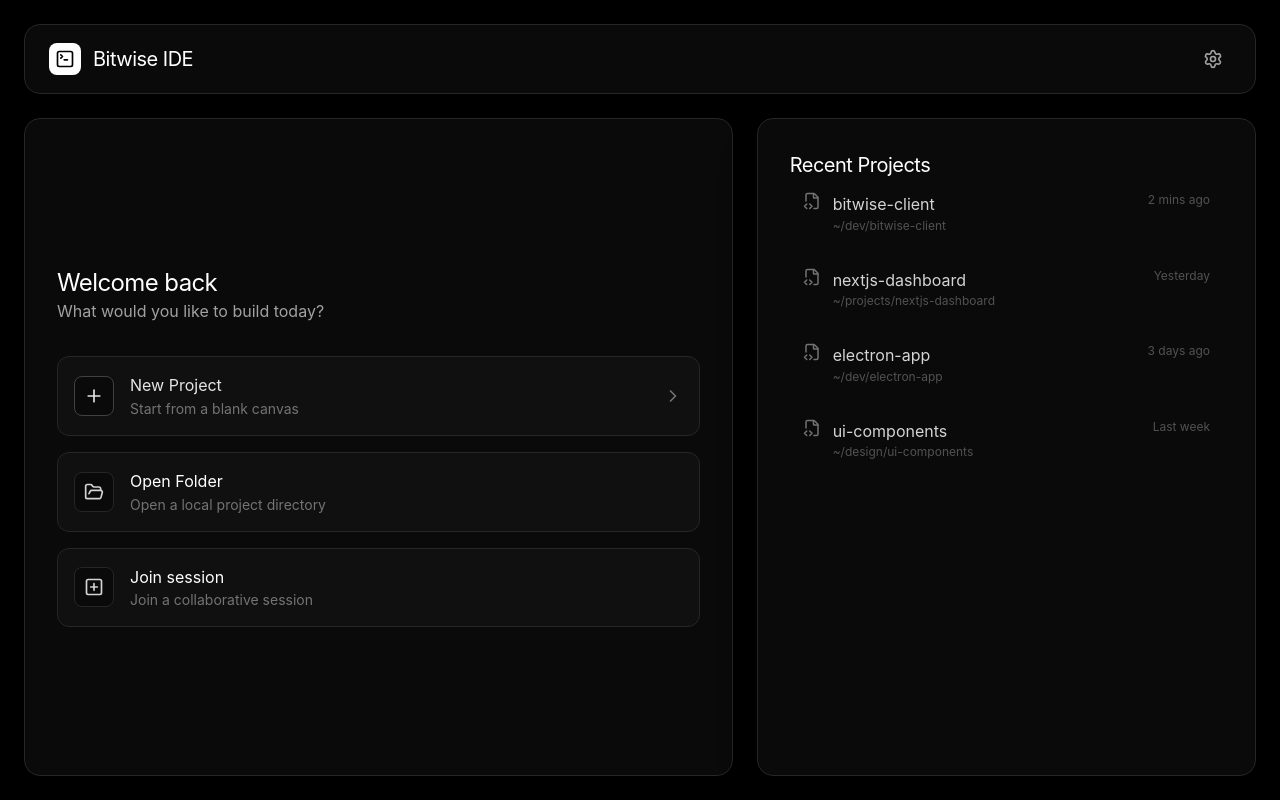
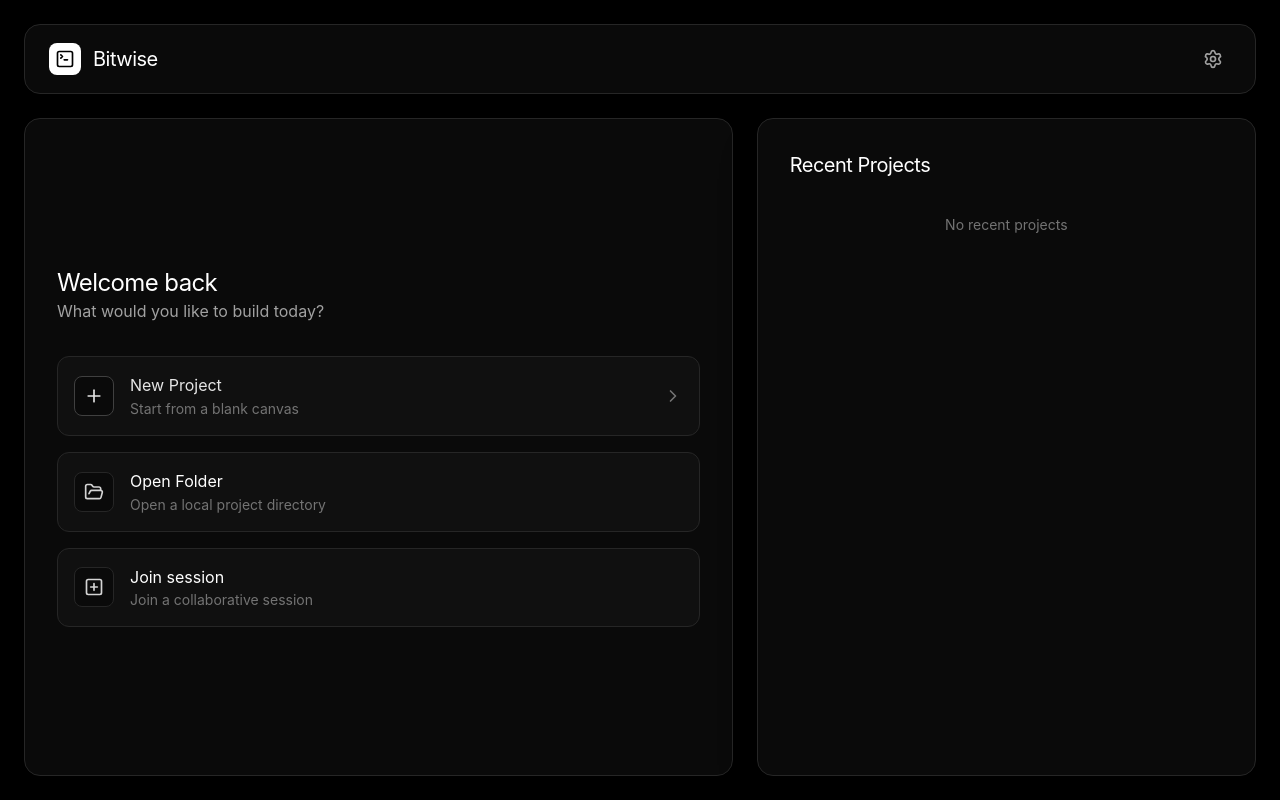
Before and after one commit to JensonCode007/bitwise, a React (Vite) app: page / in a window 1280 px wide. Built offline with nearby package versions, Linux system fonts and the light colour scheme.

Commit message:
chore: modified layout & config changes

```diff
--- a/src/main/index.ts
+++ b/src/main/index.ts
@@ -10,7 +10,7 @@ const terminals: Map<string, pty.IPty> = new Map()
 function createWindow(): void {
   // Create the browser window.
   const mainWindow = new BrowserWindow({
-    width: 900,
+    width: 1300,
     height: 670,
     show: false,
     frame: false,
--- a/src/renderer/src/App.tsx
+++ b/src/renderer/src/App.tsx
@@ -14,6 +14,19 @@ interface OpenFile {
   name: string
 }
 
+interface RecentProject {
+  path: string
+  name: string
+  lastOpened: number
+}
+
+const MAX_RECENT_PROJECTS = 5
+
+const getProjectName = (path: string): string => {
+  const parts = path.split('/')
+  return parts[parts.length - 1] || parts[parts.length - 2] || path
+}
+
 export default function App() {
   const [showIDE, setShowIDE] = useState(false)
   const [projectPath, setProjectPath] = useState<string | null>(null)
@@ -24,6 +37,28 @@ export default function App() {
   const [chatOpen, setChatOpen] = useState(false)
   const [collaborativeModalOpen, setCollaborativeModalOpen] = useState(false)
   const [activeView, setActiveView] = useState<'code' | 'canvas'>('code')
+  const [recentProjects, setRecentProjects] = useState<RecentProject[]>([])
+
+  useEffect(() => {
+    const saved = localStorage.getItem('recentProjects')
+    if (saved) {
+      try {
+        setRecentProjects(JSON.parse(saved))
+      } catch {
+        setRecentProjects([])
+      }
+    }
+  }, [])
+
+  const addRecentProject = (path: string) => {
+    const name = getProjectName(path)
+    const updated = [
+      { path, name, lastOpened: Date.now() },
+      ...recentProjects.filter((p) => p.path !== path)
+    ].slice(0, MAX_RECENT_PROJECTS)
+    setRecentProjects(updated)
+    localStorage.setItem('recentProjects', JSON.stringify(updated))
+  }
 
   const activeFile = activeFileIndex >= 0 ? openFiles[activeFileIndex] : null
 
@@ -69,18 +104,20 @@ export default function App() {
   const handleEnterIde = (path?: string) => {
     if (path) {
       setProjectPath(path)
+      addRecentProject(path)
     }
     setShowIDE(true)
   }
 
   if (!showIDE) {
-    return <WelcomePage onEnterIde={handleEnterIde} />
+    return <WelcomePage onEnterIde={handleEnterIde} recentProjects={recentProjects} />
   }
 
   return (
     <div className="w-full h-screen bg-black gap-4 p-4 flex flex-col overflow-hidden">
       <Toolbar
         onCollaborativeClick={() => setCollaborativeModalOpen(true)}
+        onChatClick={() => setChatOpen((prev) => !prev)}
         activeView={activeView}
         onViewChange={setActiveView}
       />
@@ -91,13 +128,6 @@ export default function App() {
           isOpen={sidebarOpen}
           projectPath={projectPath}
           onFileClick={handleFileClick}
-        />
-
-        <ChatView
-          onClose={() => setChatOpen(false)}
-          isOpen={chatOpen}
-          onSetupCollab={() => setCollaborativeModalOpen(true)}
-          isCollabSetup={collaborativeModalOpen}
         />
 
         <div className="flex-1 flex flex-col gap-4 overflow-hidden">
@@ -148,6 +178,13 @@ export default function App() {
             projectPath={projectPath}
           />
         </div>
+
+        <ChatView
+          onClose={() => setChatOpen(false)}
+          isOpen={chatOpen}
+          onSetupCollab={() => setCollaborativeModalOpen(true)}
+          isCollabSetup={collaborativeModalOpen}
+        />
       </div>
 
       <CollaborativeModal
--- a/src/renderer/src/Pages/WelcomePage.tsx
+++ b/src/renderer/src/Pages/WelcomePage.tsx
@@ -1,18 +1,17 @@
-import {
-  FolderOpen,
-  Plus,
-  Settings,
-  FileCode2,
-  ChevronRight,
-  TerminalSquare,
-  SquarePlus
-} from 'lucide-react'
+import { FolderOpen, Plus, Settings, ChevronRight, TerminalSquare, SquarePlus } from 'lucide-react'
+
+interface RecentProject {
+  path: string
+  name: string
+  lastOpened: number
+}
 
 interface WelcomePageProps {
   onEnterIde: (projectPath?: string) => void
+  recentProjects?: RecentProject[]
 }
 
-const WelcomePage: React.FC<WelcomePageProps> = ({ onEnterIde }) => {
+const WelcomePage: React.FC<WelcomePageProps> = ({ onEnterIde, recentProjects = [] }) => {
   const handleOpenFolder = async () => {
     const folderPath = await window.api.dialog.openFolder()
     if (folderPath) {
@@ -24,6 +23,20 @@ const WelcomePage: React.FC<WelcomePageProps> = ({ onEnterIde }) => {
     onEnterIde()
   }
 
+  const formatTime = (timestamp: number): string => {
+    const diff = Date.now() - timestamp
+    const minutes = Math.floor(diff / 60000)
+    const hours = Math.floor(diff / 3600000)
+    const days = Math.floor(diff / 86400000)
+
+    if (minutes < 1) return 'Just now'
+    if (minutes < 60) return `${minutes} min ago`
+    if (hours < 24) return `${hours} hour${hours > 1 ? 's' : ''} ago`
+    if (days === 1) return 'Yesterday'
+    if (days < 7) return `${days} days ago`
+    return new Date(timestamp).toLocaleDateString()
+  }
+
   return (
     // Outer container: Black background, padding to create the outer "Island" spacing
     <div className="min-h-screen bg-black text-neutral-200 p-4 md:p-6 font-sans flex flex-col gap-6 selection:bg-neutral-800">
@@ -33,7 +46,7 @@ const WelcomePage: React.FC<WelcomePageProps> = ({ onEnterIde }) => {
           <div className="flex h-8 w-8 items-center justify-center rounded-lg bg-white text-black">
             <TerminalSquare size={20} strokeWidth={2} />
           </div>
-          <h1 className="text-xl font-semibold tracking-tight text-white">Bitwise IDE</h1>
+          <h1 className="text-xl font-semibold tracking-tight text-white">Bitwise</h1>
         </div>
         <button className="rounded-md p-2 text-neutral-400 hover:bg-neutral-800 hover:text-white transition-colors">
           <Settings size={20} />
@@ -101,28 +114,18 @@ const WelcomePage: React.FC<WelcomePageProps> = ({ onEnterIde }) => {
         {/* Right Column (Recents) - Spans 5 columns */}
         <div className="lg:col-span-5 flex flex-col gap-6">
           <div className="flex-1 rounded-2xl border border-neutral-800 bg-[#0a0a0a] p-8 shadow-2xl">
-            <h2 className="text-xl font-medium tracking-tight text-white mb-6">Recent Projects</h2>
-
+            <h2 className="text-xl font-medium tracking-tight text-white pb-5">Recent Projects</h2>
             <div className="flex flex-col gap-2">
-              {[
-                { name: 'bitwise-client', path: '~/dev/bitwise-client', time: '2 mins ago' },
-                {
-                  name: 'nextjs-dashboard',
-                  path: '~/projects/nextjs-dashboard',
-                  time: 'Yesterday'
-                },
-                { name: 'electron-app', path: '~/dev/electron-app', time: '3 days ago' },
-                { name: 'ui-components', path: '~/design/ui-components', time: 'Last week' }
-              ].map((project, i) => (
+              {recentProjects.length === 0 ? (
+                <p className="text-sm text-neutral-500 py-4 text-center">No recent projects</p>
+              ) : (
+                recentProjects.map((project, i) => (
                   <button
                     key={i}
-                  className="group flex items-start justify-between rounded-lg p-3 hover:bg-neutral-900 transition-colors text-left border border-transparent hover:border-neutral-800"
+                    onClick={() => onEnterIde(project.path)}
+                    className="group flex items-start justify-between rounded-lg p-3 hover:bg-neutral-900 transition-colors text-left border border-neutral-800"
                   >
                     <div className="flex gap-3">
-                    <FileCode2
-                      size={18}
-                      className="mt-1 text-neutral-500 group-hover:text-white transition-colors"
-                    />
                       <div>
                         <h4 className="font-medium text-neutral-300 group-hover:text-white transition-colors">
                           {project.name}
@@ -130,9 +133,12 @@ const WelcomePage: React.FC<WelcomePageProps> = ({ onEnterIde }) => {
                         <p className="text-xs text-neutral-600">{project.path}</p>
                       </div>
                     </div>
-                  <span className="text-xs text-neutral-600">{project.time}</span>
+                    <span className="text-xs text-neutral-600">
+                      {formatTime(project.lastOpened)}
+                    </span>
                   </button>
-              ))}
+                ))
+              )}
             </div>
           </div>
         </div>
--- a/src/renderer/src/components/CodeEditor.tsx
+++ b/src/renderer/src/components/CodeEditor.tsx
@@ -39,20 +39,17 @@ const getLanguage = (filename: string): string => {
 
 export const CodeEditor = ({ projectPath, openFile }: CodeEditorProps) => {
   const [code, setCode] = useState('// Select a file from the sidebar to edit\n')
-  const [fileName, setFileName] = useState('untitled')
   const [language, setLanguage] = useState('typescript')
 
   useEffect(() => {
     if (projectPath) {
       setCode('// Select a file from the sidebar to edit\n')
-      setFileName('welcome')
       setLanguage('typescript')
     }
   }, [projectPath])
 
   useEffect(() => {
     if (openFile) {
-      setFileName(openFile.name)
       setLanguage(getLanguage(openFile.name))
 
       window.api.fs.readFile(openFile.path).then((result) => {
--- a/src/renderer/src/components/Sidebar.tsx
+++ b/src/renderer/src/components/Sidebar.tsx
@@ -1,5 +1,5 @@
 import { useState, useEffect } from 'react'
-import { ChevronDown, MoreVertical, X, ChevronRight } from 'lucide-react'
+import { ChevronDown, X, ChevronRight } from 'lucide-react'
 
 interface FileEntry {
   name: string
@@ -120,11 +120,8 @@ export const Sidebar = ({ onClose, isOpen, projectPath, onFileClick }: SidebarPr
 
   return (
     <div className="w-64 h-full bg-[#0d0d0d] border border-[#2a2a2a] rounded-xl p-4 flex flex-col shadow-2xl transition-all duration-300">
-      <div className="flex items-center justify-between mb-6">
-        <div className="flex items-center space-x-1">
-          <button className="p-1 hover:bg-white/5 rounded transition-colors text-gray-500">
-            <MoreVertical size={14} />
-          </button>
+      <div className="flex items-center justify-between">
+        <div className="w-full flex justify-end space-x-1">
           <button
             onClick={onClose}
             className="p-1 hover:bg-red-500/10 hover:text-red-500 rounded transition-colors text-gray-500"
--- a/src/renderer/src/components/Toolbar.tsx
+++ b/src/renderer/src/components/Toolbar.tsx
@@ -1,12 +1,18 @@
-import { Share2 } from 'lucide-react'
+import { Share2, MessageCircle } from 'lucide-react'
 
 interface ToolbarProps {
   onCollaborativeClick: () => void
+  onChatClick: () => void
   activeView: 'code' | 'canvas'
   onViewChange: (view: 'code' | 'canvas') => void
 }
 
-export const Toolbar = ({ onCollaborativeClick, activeView, onViewChange }: ToolbarProps) => {
+export const Toolbar = ({
+  onCollaborativeClick,
+  onChatClick,
+  activeView,
+  onViewChange
+}: ToolbarProps) => {
   const menus = ['File', 'Edit', 'View', 'Go', 'Run', 'Terminal', 'Help']
 
   return (
@@ -45,6 +51,7 @@ export const Toolbar = ({ onCollaborativeClick, activeView, onViewChange }: Tool
         </button>
       </div>
 
+      <div className="flex items-center space-x-2 mr-2 gap-2">
         <button
           onClick={onCollaborativeClick}
           className="flex items-center space-x-2 bg-white text-black px-4 py-1.5 rounded-lg text-xs font-bold hover:bg-gray-200 transition-colors shadow-lg shadow-white/5"
@@ -52,6 +59,13 @@ export const Toolbar = ({ onCollaborativeClick, activeView, onViewChange }: Tool
           <Share2 size={14} />
           <span>Collaborative View</span>
         </button>
+        <button
+          onClick={onChatClick}
+          className="flex items-center space-x-2 bg-[#1a1a1a] border border-[#2a2a2a] text-white px-3 py-1.5 rounded-lg text-xs font-medium hover:bg-[#252525] transition-colors"
+        >
+          <span>Chat</span>
+        </button>
+      </div>
     </div>
   )
 }
```
Lines whose indentation alone changed are shown as unchanged.
